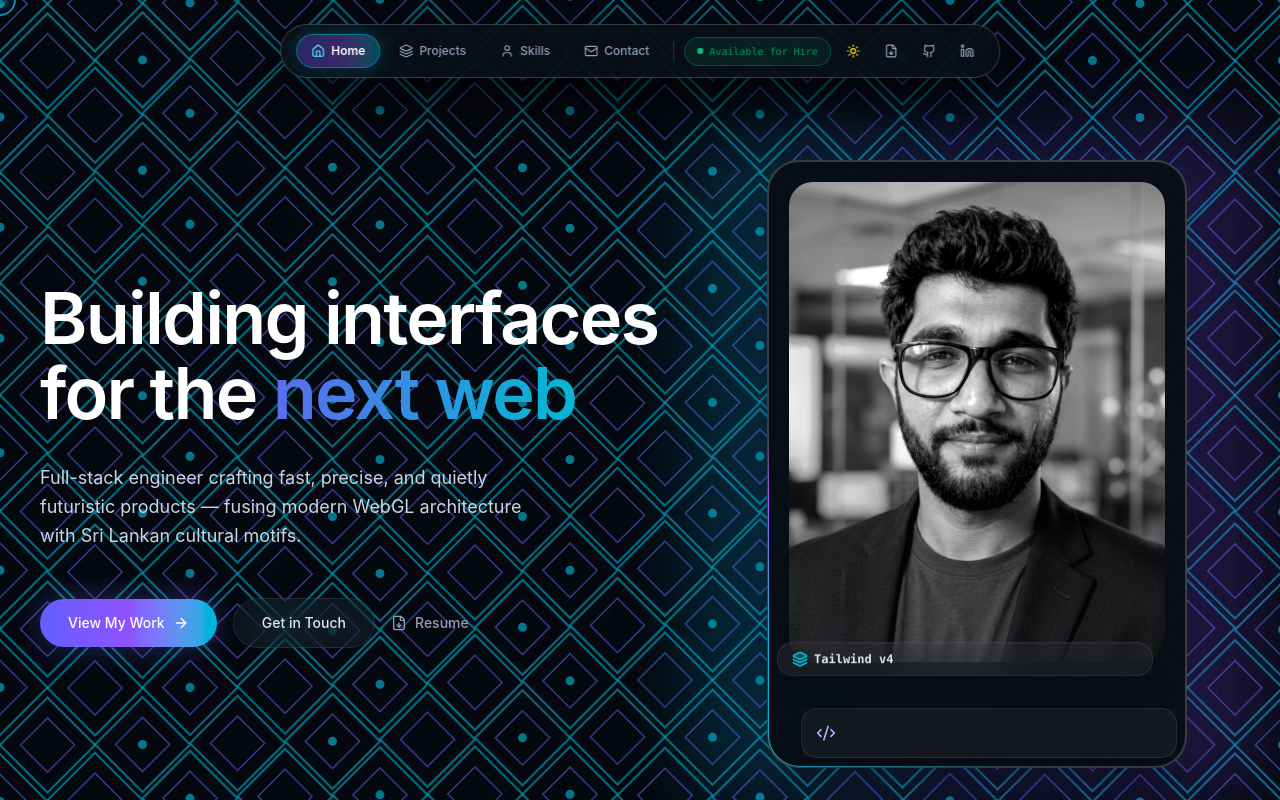
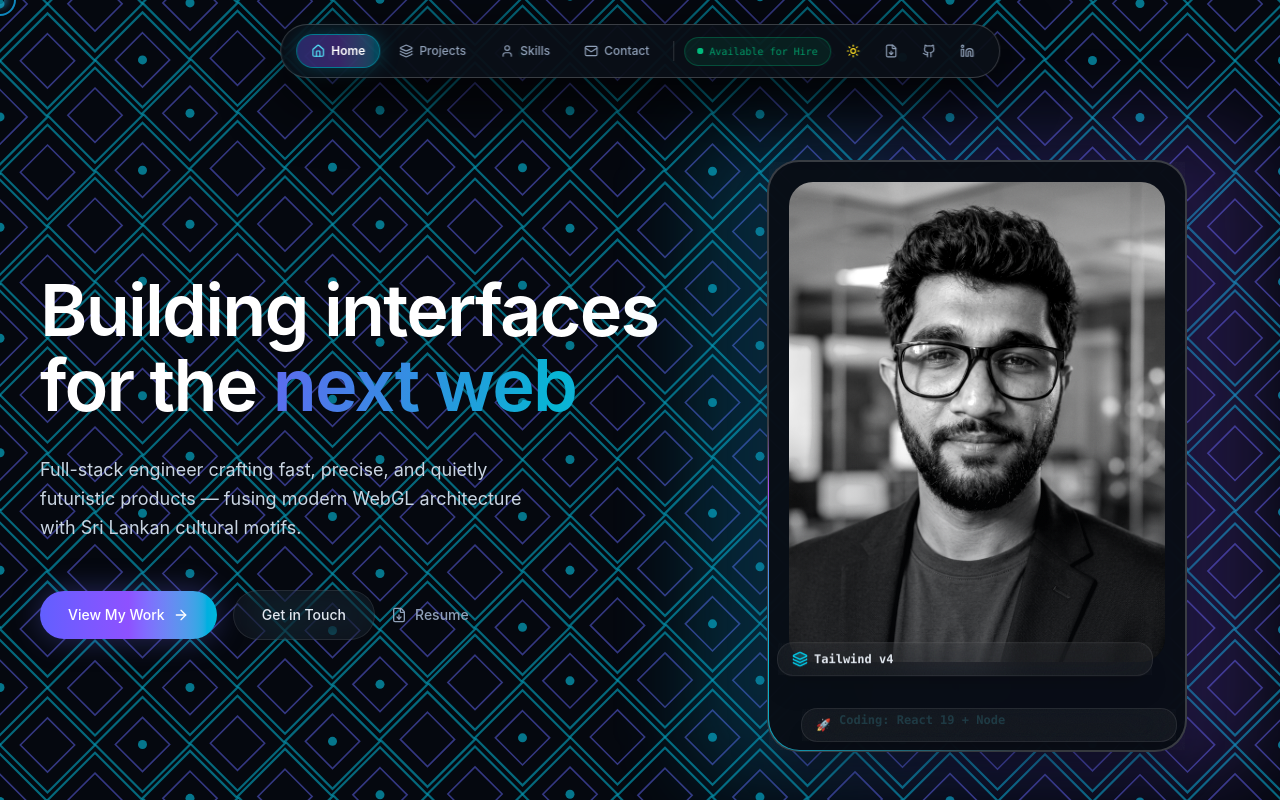
Before and after one commit to sasiruliyanage2004/portfolio-, a React (Vite) app: page / in a window 1280 px wide. Shown: the top 800 px of the page. Built offline with nearby package versions, Linux system fonts and the light colour scheme.

Commit message:
feat_upgrade_empty_hero_portrait_badge_to_dynamic_cycling_status_badge

```diff
--- a/src/components/cyber/HeroCyber.jsx
+++ b/src/components/cyber/HeroCyber.jsx
@@ -104,7 +104,7 @@ function CyclingTechBadge() {
     <div
       onMouseEnter={() => setIsPaused(true)}
       onMouseLeave={() => setIsPaused(false)}
-      className="glass-panel noise-overlay absolute -top-3 -left-3 flex items-center gap-1.5 px-3.5 py-2 rounded-2xl shadow-xl animate-float-chip cursor-pointer select-none z-20"
+      className="glass-panel noise-overlay absolute -top-3 -left-3 flex items-center gap-1.5 px-3.5 py-2 rounded-2xl shadow-xl animate-float-chip cursor-pointer select-none z-20 border border-white/20"
     >
       <AnimatePresence mode="wait">
         <motion.div
@@ -120,6 +120,43 @@ function CyclingTechBadge() {
             {TECH_STACK[index].label}
           </span>
         </motion.div>
+      </AnimatePresence>
+    </div>
+  );
+}
+
+const HERO_STATUSES = [
+  { label: "Available for Hire", icon: "🟢", color: "text-emerald-300" },
+  { label: "Coding: React 19 + Node", icon: "⚡", color: "text-cyan-300" },
+  { label: "50+ Commits This Month", icon: "🚀", color: "text-indigo-300" },
+];
+
+function CyclingStatusBadge() {
+  const [index, setIndex] = useState(0);
+
+  useEffect(() => {
+    const timer = setInterval(() => {
+      setIndex((prev) => (prev + 1) % HERO_STATUSES.length);
+    }, 3000);
+    return () => clearInterval(timer);
+  }, []);
+
+  const current = HERO_STATUSES[index];
+
+  return (
+    <div className="glass-panel noise-overlay absolute -bottom-3 -right-3 flex items-center gap-2 px-3.5 py-2 rounded-2xl shadow-xl z-20 border border-white/20 select-none">
+      <span className="text-xs">{current.icon}</span>
+      <AnimatePresence mode="wait">
+        <motion.span
+          key={current.label}
+          initial={{ y: 6, opacity: 0 }}
+          animate={{ y: 0, opacity: 1 }}
+          exit={{ y: -6, opacity: 0 }}
+          transition={{ duration: 0.3 }}
+          className={`font-mono text-xs font-semibold whitespace-nowrap ${current.color}`}
+        >
+          {current.label}
+        </motion.span>
       </AnimatePresence>
     </div>
   );
@@ -226,10 +263,8 @@ export default function HeroCyber() {
             {/* Cycling Tech Stack Badge */}
             <CyclingTechBadge />
 
-            {/* Orbiting Glass Chip Badge 2 */}
-            <div className="glass-panel noise-overlay absolute -bottom-3 -right-3 p-3.5 rounded-2xl shadow-xl z-20">
-              <Code2 className="h-5 w-5 text-indigo-300" />
-            </div>
+            {/* Orbiting Glass Chip Badge 2 — Live Status Badge */}
+            <CyclingStatusBadge />
           </TiltCard>
         </motion.div>
       </div>
```
